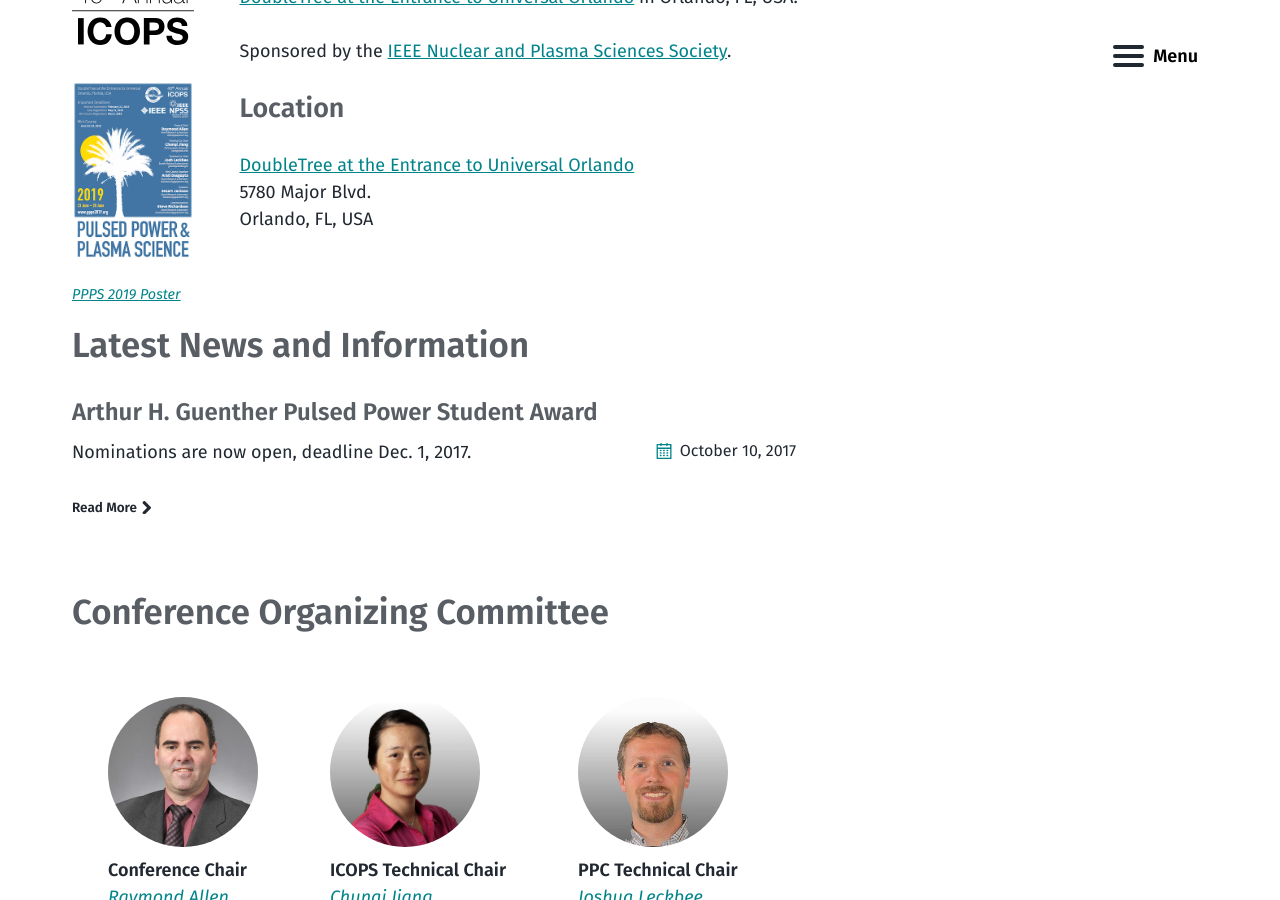
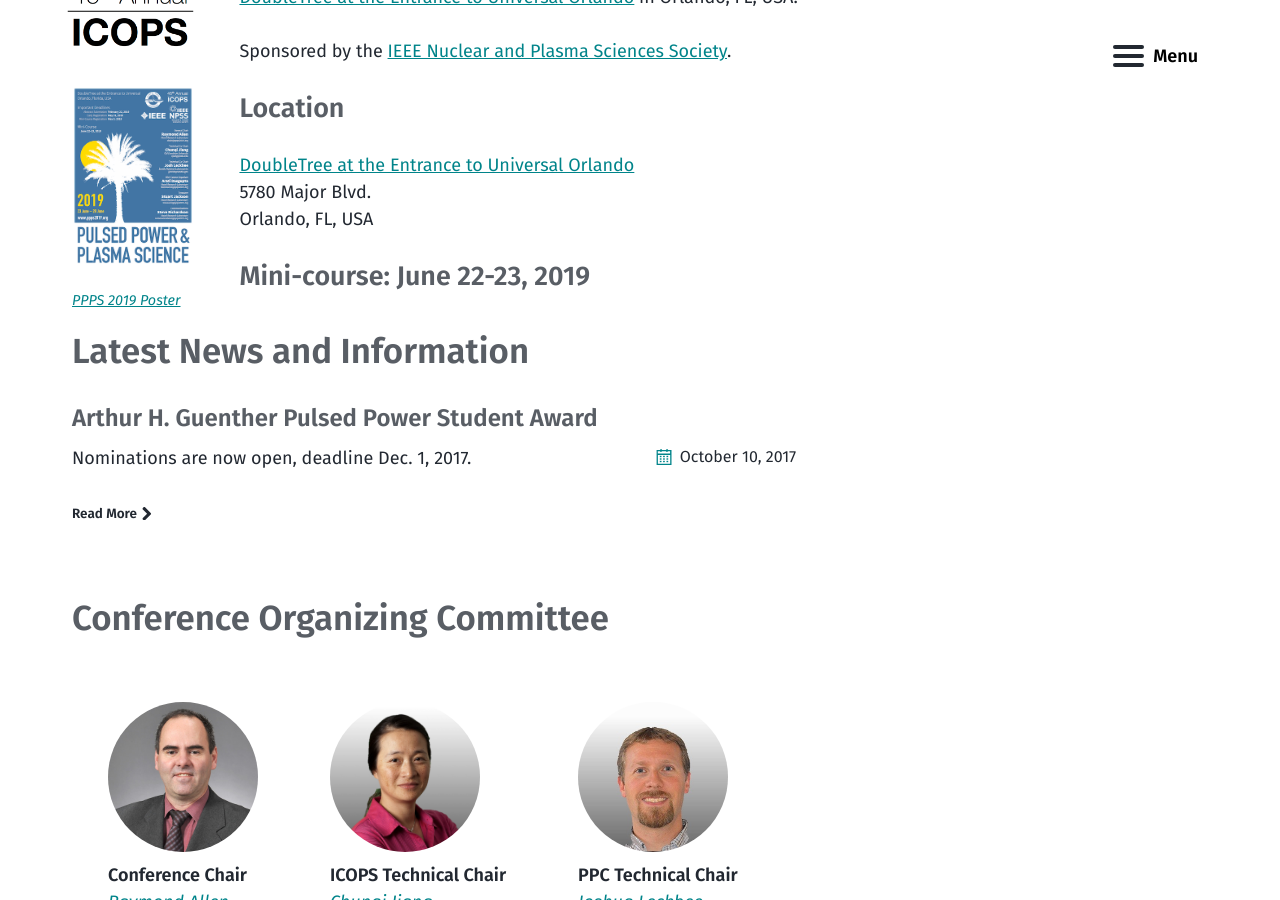
Before and after one commit to ppps2019/ppps2019.github.io, a Jekyll site: the page built from index.md, in a window 1280 px wide and 900 px high, scrolled down 481 px. Built offline with Jekyll 4.4.1, drawn with Linux system fonts in a browser that asks for light colours.

Commit message:
added mini-course date on home page

```diff
--- a/_includes/conf-about-blurb.html
+++ b/_includes/conf-about-blurb.html
@@ -1,8 +1,7 @@
 <div style="float:left;margin-right:1em;margin-bottom:1em;">
 <img onerror="this.onerror=null; this.src='/images/ppc-logo-bw.png'"
 src="/images/ppc-logo.svg" alt="PPC" style="height:7em;margin-bottom:1em;"><br>
-<img onerror="this.onerror=null; this.src='/images/icops-logo.png'"
-src="/images/icops-logo.svg" alt="ICOPS" style="width:6.8em;margin-top:1em;margin-bottom:1em;"><br>
+<img src="/images/icops-logo.png" alt="ICOPS" style="width:8em;margin-left:-0.8em;margin-top:0.5em;margin-bottom:0.5em;"><br>
 <a href="/images/poster_small.png">
 <img onerror="this.onerror=null; this.src='/images/poster_thumb.png'"
 src="/images/poster_thumb.png" alt="PPPS2019 Poster" style="width:6.8em;margin-top:1em;margin-bottom:1em;"></a><br>
--- a/index.md
+++ b/index.md
@@ -12,6 +12,8 @@ modified: 2017-02-28
 [DoubleTree at the Entrance to Universal Orlando]({{ site.baseurl }}{% link _info_articles/accommodations.md %})\\
 5780 Major Blvd. \\
 Orlando, FL, USA
+
+### Mini-course: June 22-23, 2019
 
 <div class="gallery-ender"></div>
 
```
Also changed, not shown: images/icops-logo.svg.
